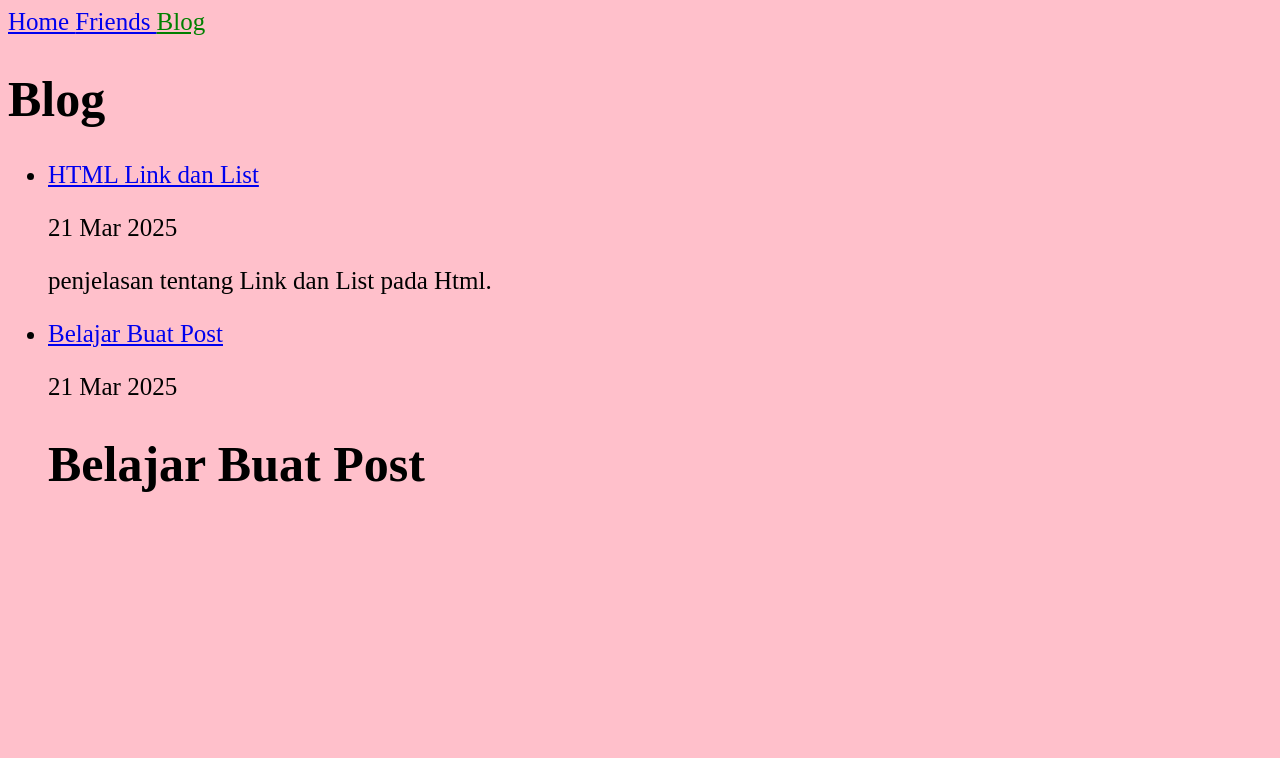
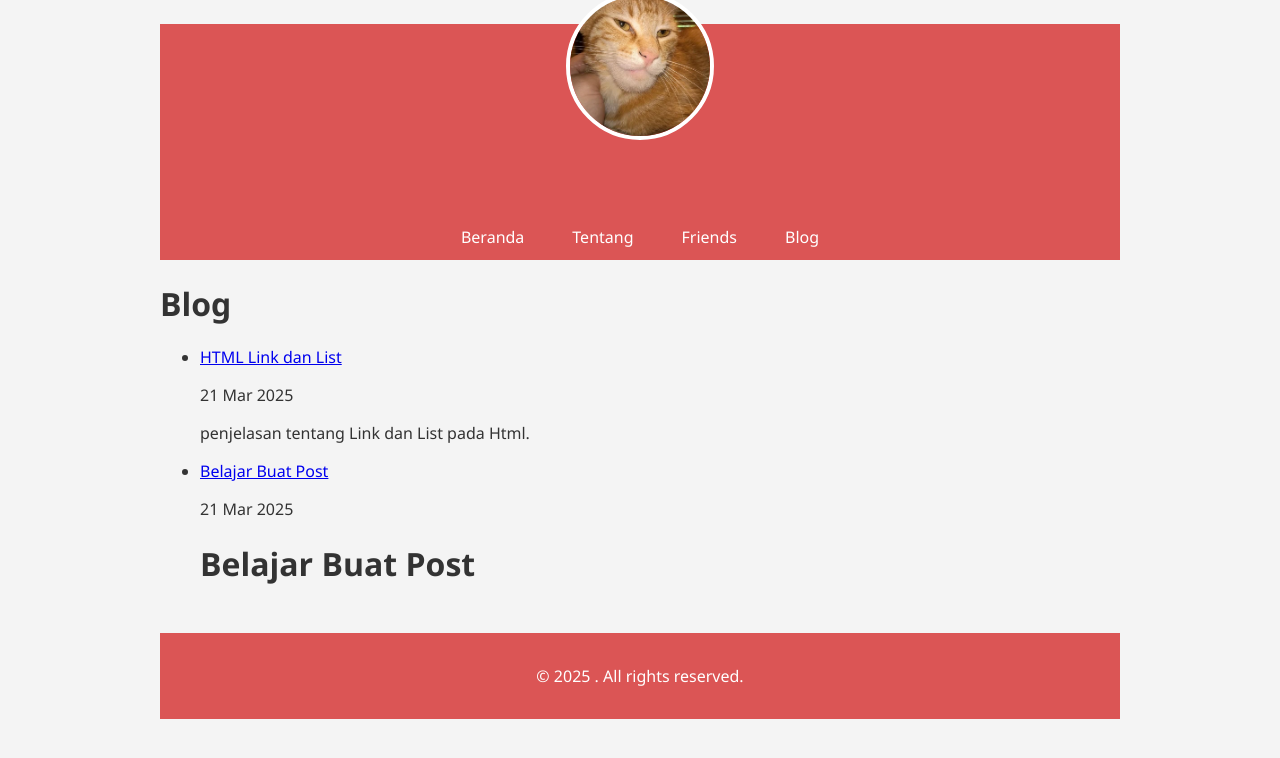
Before and after one commit to jexiee99/jexiee99.github.io, a Jekyll site: the page built from blog.html, in a window 1280 px wide. Shown: the top 758 px of the page. Built offline with Jekyll 4.4.1, drawn with Linux system fonts in a browser that asks for light colours.

Commit message:
initail commit

```diff
--- a/_data/navigation.yml
+++ b/_data/navigation.yml
@@ -1,5 +1,3 @@
-- name: Home
-  link: /
 - name: Friends
   link: /friends.html
 - name: Blog
--- a/_includes/navigation.html
+++ b/_includes/navigation.html
@@ -1,7 +1,13 @@
 <nav>
-    {% for item in site.data.navigation %}
-    <a href="{{ item.link }}" {% if page.url == item.link %} class="current"{% endif %}>
-        {{ item.name }}
-    </a>
-    {%  endfor %}
-</nav>
+    <ul>
+      <li><a href="{{ site.baseurl }}/" class="active">Beranda</a></li>
+      <li><a href="#tentang">Tentang</a></li>
+      {% for item in site.data.navigation %}
+        <li>
+          <a href="{{ item.link }}" {% if page.url == item.link %} class="current"{% endif %}>
+            {{ item.name }}
+          </a>
+        </li>
+      {% endfor %}
+    </ul>
+  </nav>
--- a/_layouts/default.html
+++ b/_layouts/default.html
@@ -1,21 +1,42 @@
 <!DOCTYPE html>
 <html lang="en">
 <head>
-    <meta charset="UTF-8">
-    <meta name="viewport" content="width=device-width, initial-scale=1.0">
+  <meta charset="UTF-8" />
+  <meta name="viewport" content="width=device-width, initial-scale=1.0" />
   <title>{{ page.title }}</title>
-    <link rel="stylesheet"
-    href="{{ site.baseurl }}/assets/css/styles.css">
+
+  <!-- Stylesheet -->
+  <link rel="stylesheet" href="{{ site.baseurl }}/assets/css/styles.css" />
+
+  <!-- Favicon -->
+  <link rel="icon" href="{{ site.baseurl }}/assets/images/favicon.ico" />
 
   <!-- JavaScript -->
-     <script src="{{ site.baseurl }}/assets/js/scripts.js"></script>
+  <script src="{{ site.baseurl }}/assets/js/scripts.js" defer></script>
 
-     <!-- plugins -->
+  <!-- Plugins -->
   {% feed_meta %}
   {% seo %}
 </head>
 <body>
+  <div class="container">
+    <header>
+      <img src="{{ site.baseurl }}/assets/images/kucingSigma.jpg" alt="Profile Picture" class="profile-picture" />
+      <h1>{{ site.title }}</h1>
+      <p>{{ site.description }}</p>
+    </header>
+
+    <nav>
       {% include navigation.html %}
+    </nav>
+
+    <main>
       {{ content }}
+    </main>
+
+    <footer>
+      <p>&copy; {{ site.time | date: '%Y' }} {{ site.title }}. All rights reserved.</p>
+    </footer>
+  </div>
 </body>
 </html>
--- a/_sass/main.scss
+++ b/_sass/main.scss
@@ -1,10 +1,122 @@
-.current {
-    color: green;
-    font-weight: boldcc;
+:root {
+    --primary: #db5555;
+    --secondary: #f4f4f4;
+    --accent: #471717;
+    --dark: #333;
+    --light: #fff;
+    --font: 'Segoe UI', sans-serif;
+  }
+
+  body {
+    font-family: var(--font);
+    background-color: var(--secondary);
+    margin: 0;
+    padding: 0;
+    color: var(--dark);
+  }
+
+  .container {
+    max-width: 960px;
+    margin: auto;
+    padding: 24px;
+  }
+
+  header {
     text-align: center;
-}
+    padding: 48px 24px;
+    background-color: var(--primary);
+    color: var(--light);
+    position: relative;
+  }
 
-body {
-    background-color: pink;
-    font-size: 25px;
-}
+  header img.profile-picture {
+    width: 140px;
+    height: 140px;
+    object-fit: cover;
+    border-radius: 50%;
+    border: 4px solid var(--light);
+    margin-top: -80px;
+    background-color: var(--light);
+  }
+
+  nav ul {
+    display: flex;
+    list-style: none;
+    justify-content: center;
+    background: var(--primary);
+    padding: 0;
+    margin: 0;
+  }
+
+  nav ul li a {
+    display: block;
+    padding: 12px 24px;
+    color: white;
+    text-decoration: none;
+  }
+
+  nav ul li a:hover {
+    background-color: var(--accent);
+  }
+
+  .hero {
+    background: url('/assets/images/bg-hero.jpg') no-repeat center center/cover;
+    color: white;
+    padding: 64px 24px;
+    text-align: center;
+  }
+
+  .hero-text {
+    background-color: rgba(0, 0, 0, 0.6);
+    padding: 24px;
+    border-radius: 12px;
+  }
+
+  .content-card {
+    background-color: var(--light);
+    border-radius: 8px;
+    padding: 32px;
+    box-shadow: 0 4px 10px rgba(0, 0, 0, 0.1);
+    margin-top: 32px;
+  }
+
+  h2, h3 {
+    margin-bottom: 16px;
+    color: var(--primary);
+  }
+
+  .btn-primary, .btn-warning {
+    padding: 12px 24px;
+    margin-top: 16px;
+    border: none;
+    border-radius: 24px;
+    font-weight: bold;
+    cursor: pointer;
+    transition: background-color 0.3s ease;
+  }
+
+  .btn-primary {
+    background-color: var(--primary);
+    color: white;
+  }
+
+  .btn-warning {
+    background-color: var(--accent);
+    color: white;
+  }
+
+  .btn-primary:hover {
+    background-color: #388e3c;
+  }
+
+  .btn-warning:hover {
+    background-color: #e68900;
+  }
+
+  footer {
+    text-align: center;
+    background: var(--primary);
+    color: white;
+    padding: 16px;
+    margin-top: 48px;
+  }
--- a/assets/js/scripts.js
+++ b/assets/js/scripts.js
@@ -1,3 +1,3 @@
-function myFunction() {
-    alert("Sudah dibilang jangan diKlik!");
+function showAlert() {
+  alert("Hmphh!! KAN UDAH DIBILANG JANGAN DIKLIK! 😤");
 }
```
Also changed, not shown: index.html (+21 -6 lines), assets/images/kucingSigma.jpg (added). Lines whose indentation alone changed are shown as unchanged.
